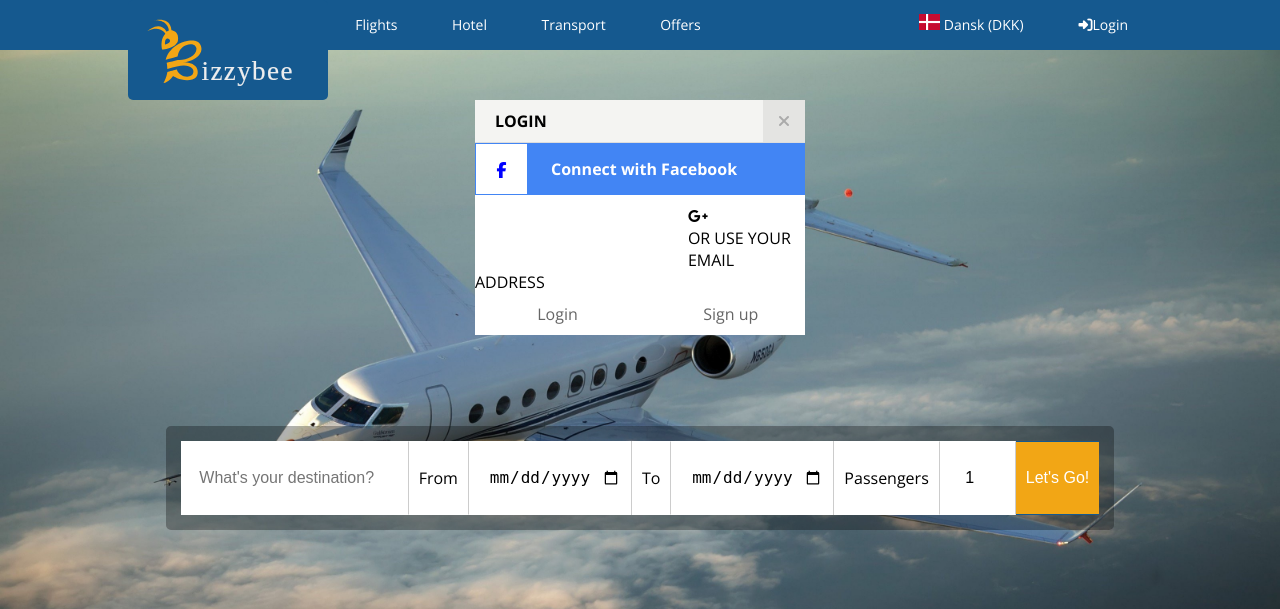
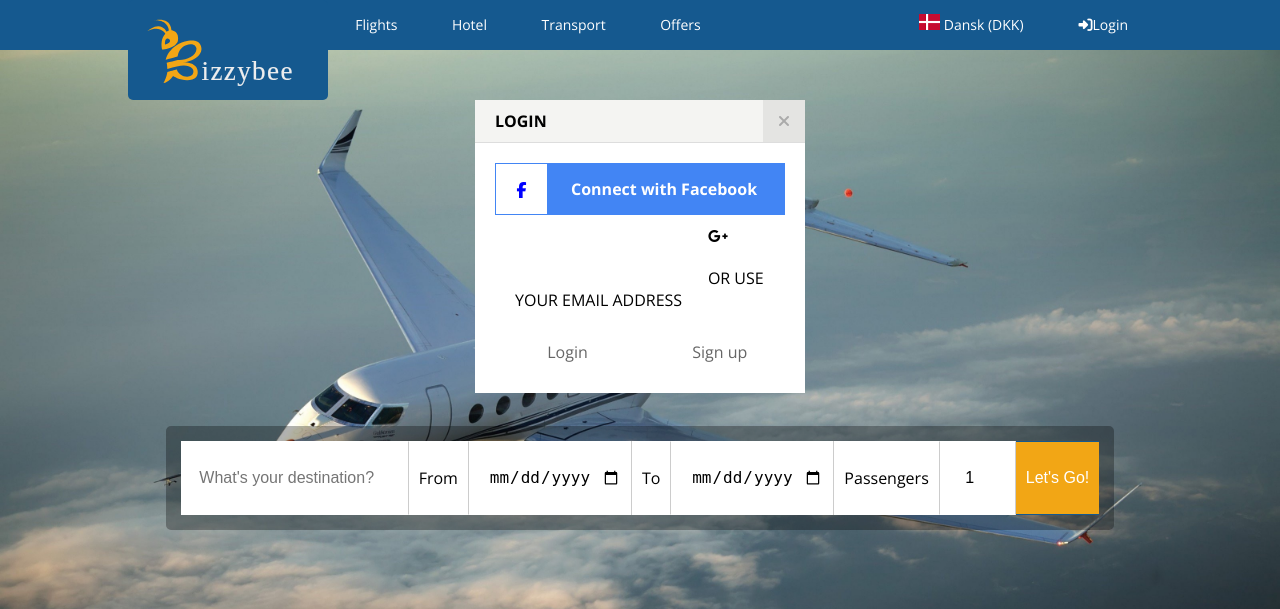
Before and after one commit to ShawnDK/interfaceD, a PHP site: page /search.html in a window 1280 px wide, after a click on "Login". Shown: the top 609 px of the page. Run offline with PHP 8.4, Linux system fonts and the light colour scheme; some libraries are stand-ins or nearby versions.

Commit message:
it is working

```diff
--- a/style.css
+++ b/style.css
@@ -854,6 +854,9 @@
   cursor: pointer;
   text-decoration: none; }
 
+.p-20 {
+  padding: 20px; }
+
 li a:hover {
   color: white;
   cursor: pointer;
--- a/style.scss
+++ b/style.scss
@@ -946,6 +946,9 @@
     text-decoration: none;
 }
 
+.p-20 {
+    padding: 20px;
+}
 li a:hover{
     color: white;
     cursor: pointer;
```
Also changed, not shown: 1 other file.
